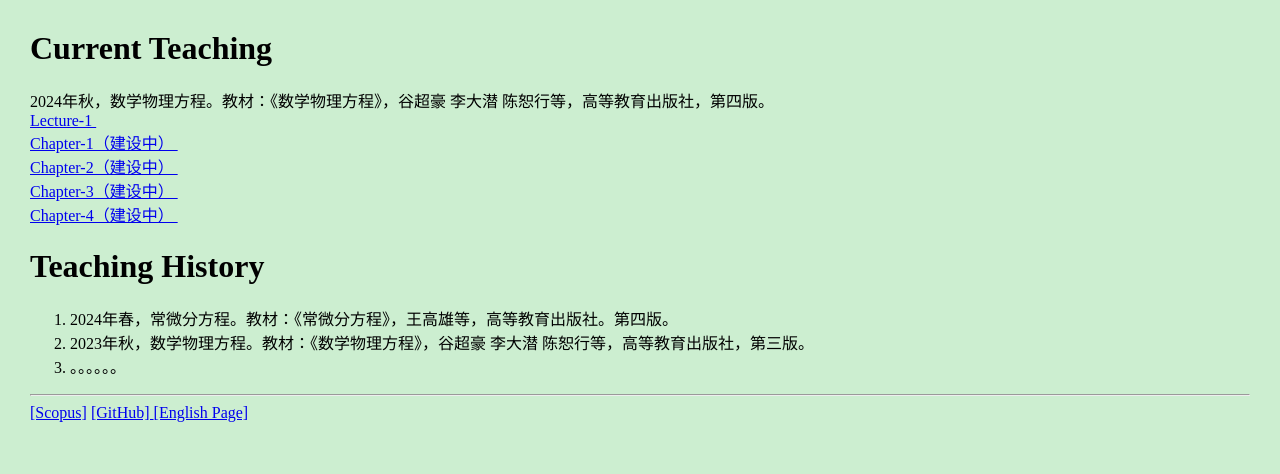
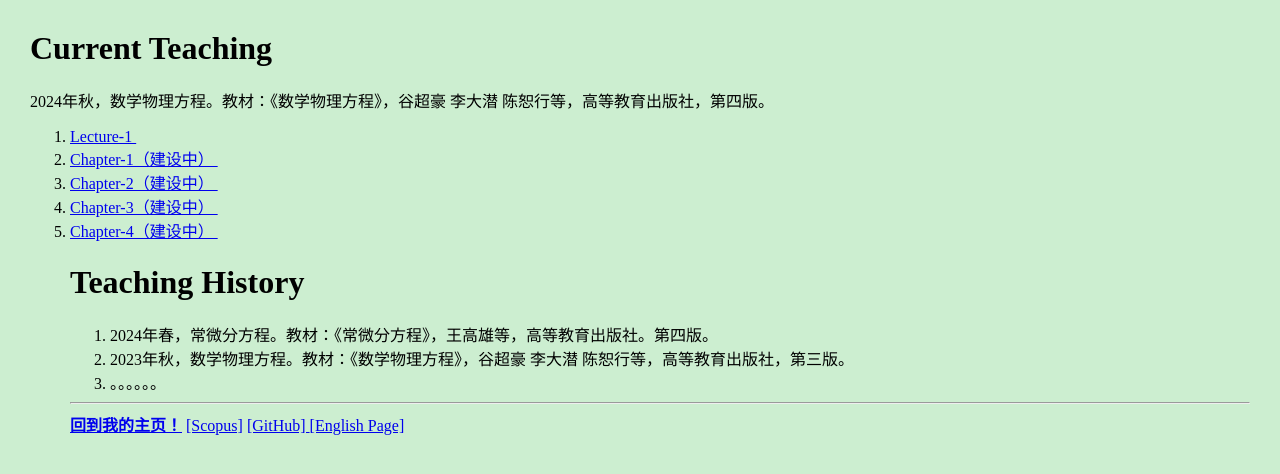
Before and after one commit to wanggangwei82/wanggangwei82.github.io, a Jekyll site: the page teaching/index.html, which Jekyll copies as it is, in a window 1280 px wide. Shown: the top 474 px of the page. Built offline with Jekyll 4.4.1, drawn with Linux system fonts in a browser that asks for light colours.

Commit message:
Update index.html

```diff
--- a/teaching/index.html
+++ b/teaching/index.html
@@ -25,12 +25,13 @@
 <h1> Current Teaching </h1>
 
 2024年秋，数学物理方程。教材：《数学物理方程》，谷超豪 李大潜 陈恕行等，高等教育出版社，第四版。<br>
-
-        <a href="Equations of Mathematical Physics/L-1.pdf"> Lecture-1 </a> &nbsp;<br>
-        <a href="Equations of Mathematical Physics/C-1建设中.pdf">  Chapter-1（建设中） </a> &nbsp; <br>
-         <a href="Equations of Mathematical Physics/CH2.pdf"> Chapter-2（建设中） </a> &nbsp; <br>
-          <a href="Equations of Mathematical Physics/CH3.pdf"> Chapter-3（建设中） </a> &nbsp; <br>
-         <a href="Equations of Mathematical Physics/CH4.pdf"> Chapter-4（建设中） </a> &nbsp; <br>
+ <ol>
+                <li>
+        <a href="Equations of Mathematical Physics/L-1.pdf"> Lecture-1 </a> &nbsp;<br>  </li>
+       <li>  <a href="Equations of Mathematical Physics/C-1建设中.pdf">  Chapter-1（建设中） </a> &nbsp; <br></li>
+        <li>   <a href="Equations of Mathematical Physics/CH2.pdf"> Chapter-2（建设中） </a> &nbsp; <br></li>
+          <li>  <a href="Equations of Mathematical Physics/CH3.pdf"> Chapter-3（建设中） </a> &nbsp; <br></li>
+         <li>  <a href="Equations of Mathematical Physics/CH4.pdf"> Chapter-4（建设中） </a> &nbsp; <br></li>
 
 
 <h1>Teaching History</h1>
@@ -46,7 +47,10 @@
 
 </body>
 </html>
+
+
 <hr>
+<strong><a href="chinese.html">回到我的主页！</a></strong>
 <a href="https://www.scopus.com/authid/detail.uri?authorId=56459163700">[Scopus]</a>
  <a href="https://github.com/wanggangwei82">[GitHub]
 <a href="https://wanggangwei82.github.io/">[English Page]</a></p>
```
